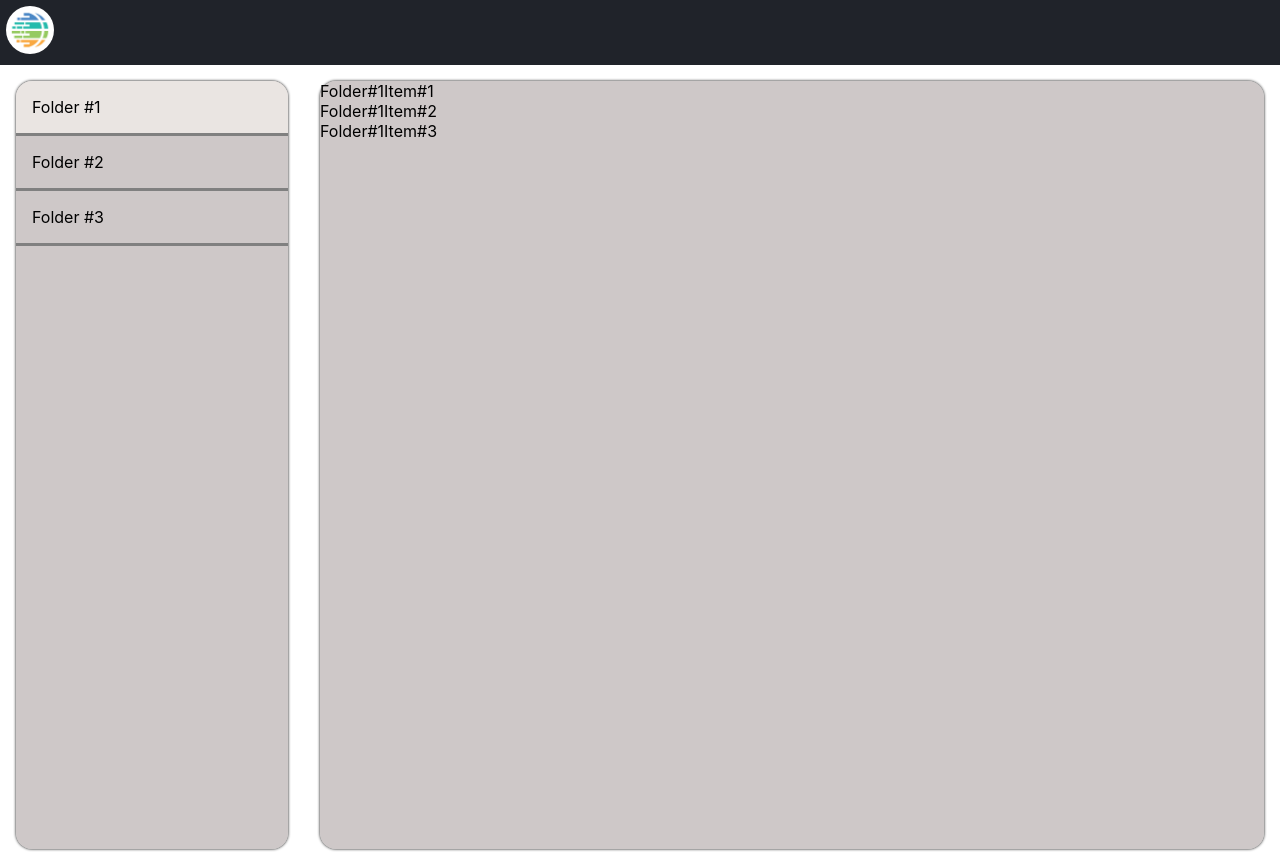
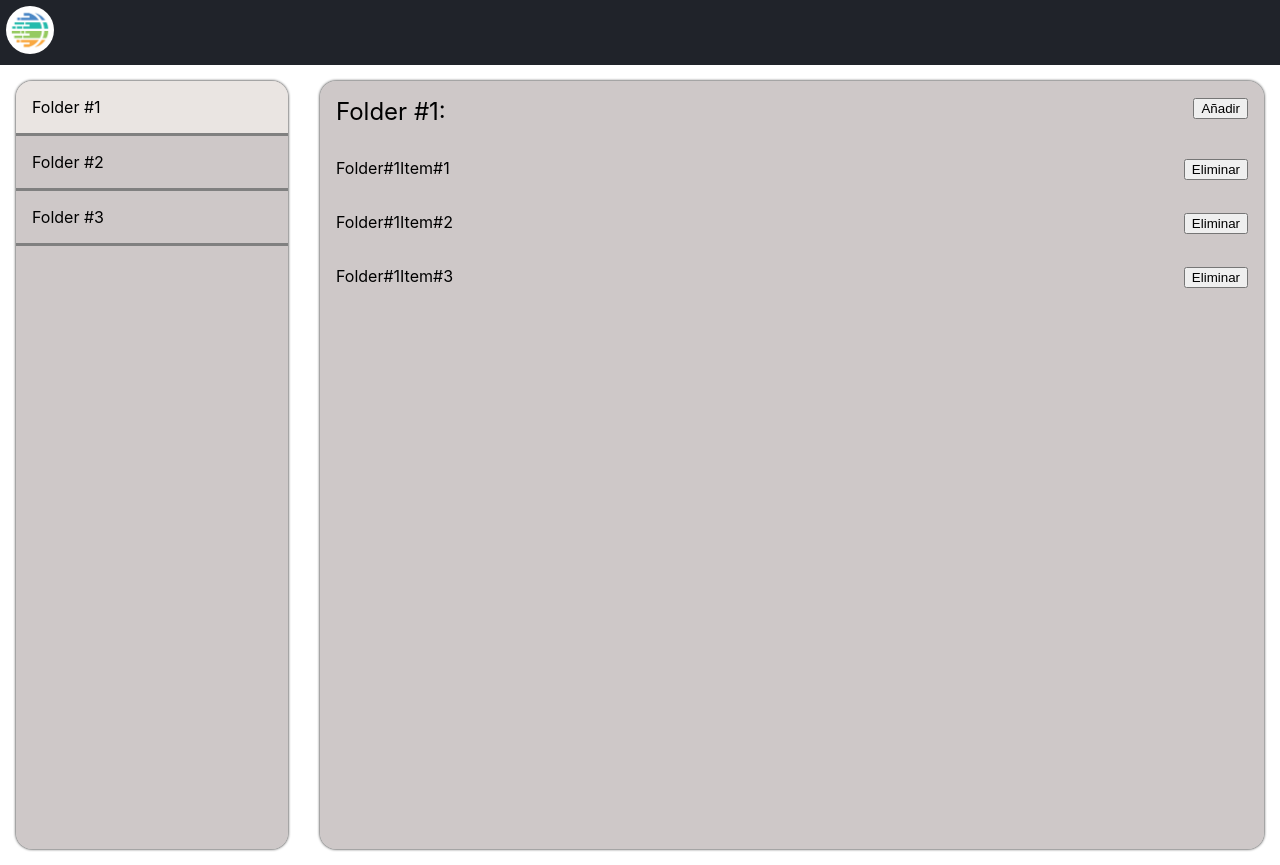
Before and after one commit to Jarvo98/to-do-list, a React (Create React App) app: page / in a window 1280 px wide. Both pictures are taken after a click on the element "Folder #1". Built offline with nearby package versions, Linux system fonts and the light colour scheme; the HTML template or start-up script is replaced by a standard one.

Commit message:
Adding styles and buttons to the Content component

```diff
--- a/src/components/MainPage/Content/Content.css
+++ b/src/components/MainPage/Content/Content.css
@@ -4,3 +4,19 @@
   background-color: #bbb3b3b8;
   box-shadow: 0 0 3px;
 }
+
+.toDo,
+.title {
+  padding: 1rem;
+}
+
+.title,
+.toDo {
+  font-size: 1rem;
+  display: flex;
+  justify-content: space-between;
+}
+
+.header {
+  font-size: 1.5rem;
+}
--- a/src/components/MainPage/Content/Content.js
+++ b/src/components/MainPage/Content/Content.js
@@ -5,11 +5,24 @@ const Content = props => {
   const renderContentBasedOnProps = folderInfo => {
     if (!!folderInfo) {
       return (
-        <ul>
-          {folderInfo.map(toDo => {
-            return <li>{toDo.name}</li>;
+        <div>
+          <div className="title">
+            <div className="header">{folderInfo.folderName}:</div>
+            <div>
+              <button>Añadir</button>
+            </div>
+          </div>
+          {folderInfo.toDo.map(toDo => {
+            return (
+              <div className="toDo">
+                <div>{toDo.name}</div>
+                <div>
+                  <button>Eliminar</button>
+                </div>
+              </div>
+            );
           })}
-        </ul>
+        </div>
       );
     }
   };
--- a/src/components/MainPage/MainPage.js
+++ b/src/components/MainPage/MainPage.js
@@ -82,7 +82,7 @@ class MainPage extends React.Component {
 
       for (let i = 0; i < amountOfFolders; i++) {
         if (folders[i].selected) {
-          return <Content folderInfo={folders[i].toDo} index={i} />;
+          return <Content folderInfo={folders[i]} index={i} />;
         }
       }
 
```
